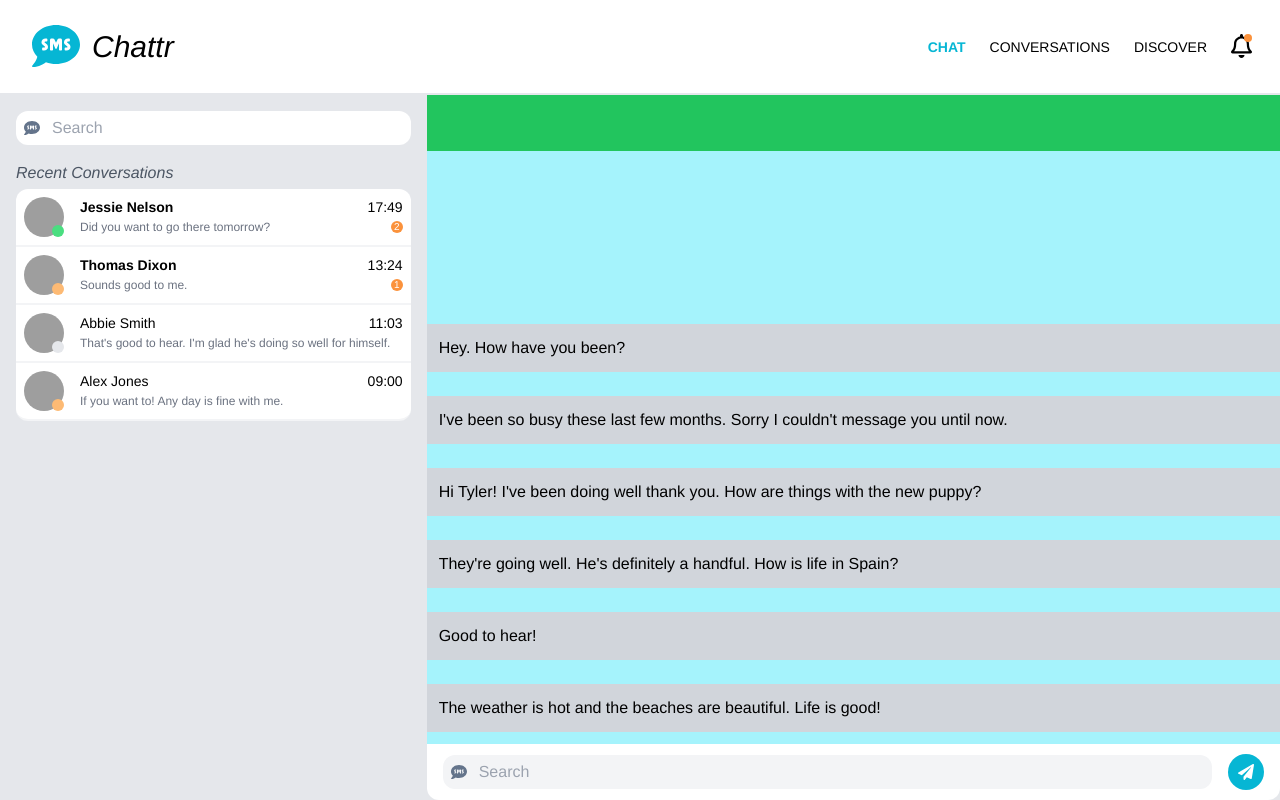
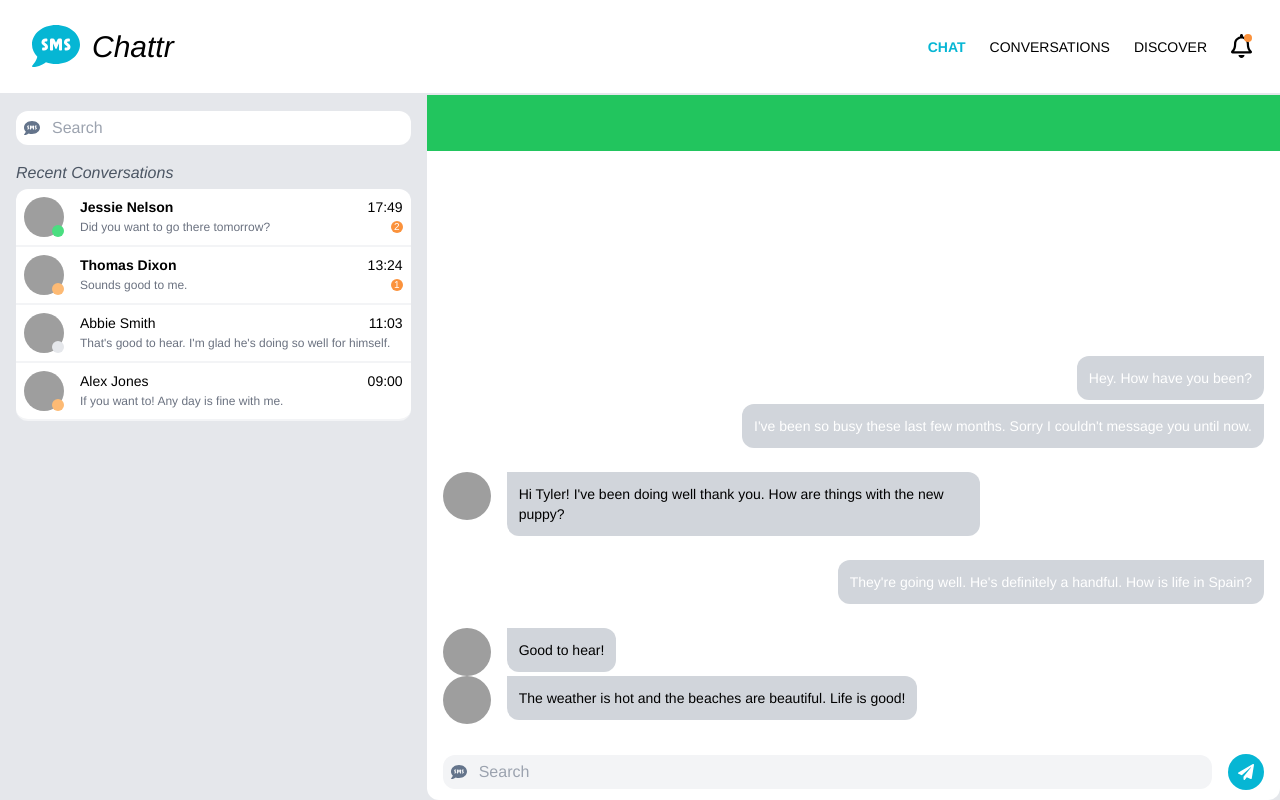
Before and after one commit to Tylxr/vues-from-the-six, a Vue app: page / in a window 1280 px wide. Built offline with nearby package versions, Linux system fonts and the light colour scheme; grey boxes are pictures that could not be loaded.

Commit message:
Continued work on the frontend of the chat messages

```diff
--- a/src/components/HelloWorld.vue
+++ b/src/components/HelloWorld.vue
@@ -106,7 +106,7 @@ const messages = ref([
     <!-- Chat Page/Route -->
     <div class="chat-page flex bg-gray-200">
         <!-- MiniConversation Component -->
-        <div class="mini-conversation-container w-1/3 bg-gray-200 overflow-scroll pb-4">
+        <div class="mini-conversation-container w-1/3 bg-gray-200 overflow-y-scroll pb-4">
             <!-- Search Component -->
             <div class="search relative m-4">
                 <input
@@ -163,9 +163,30 @@ const messages = ref([
         <!-- Chat Component -->
         <div class="chat-container w-2/3 flex-col relative bg-white rounded-b-xl">
             <div class="recipient-details bg-green-500 h-14"></div>
-            <div class="messages-container bg-cyan-200 overflow-auto flex flex-col-reverse">
-                <div v-for="message in messages">
-                    <span class="bg-gray-300 p-3 my-3 block">{{ message.message }}</span>
+            <div class="messages-container overflow-y-scroll flex flex-col-reverse">
+                <div
+                    v-for="(message, index) in messages"
+                    :class="['w-2/3', message.type === 'sent' ? 'self-end' : 'self-start']"
+                    :key="index"
+                >
+                    <div
+                        :class="['flex', message.type === 'sent' ? 'justify-end' : 'justify-start']"
+                    >
+                        <div v-if="message.type === 'received'" class="shrink-0 ml-4">
+                            <img
+                                :src="authorDetails.avatar"
+                                alt="Avatar"
+                                class="rounded-full w-12 h-12 object-cover"
+                            />
+                        </div>
+                        <span
+                            :class="['bg-gray-300 p-3 block mx-4 rounded-xl text-sm',
+                                messages[index - 1]?.type !== message.type ? 'mb-6' : 'mb-1',
+                                message.type === 'sent' ? 'rounded-tr-none bg-cyan-600 text-white' : 'rounded-tl-none bg-gray-300',
+                                index + 1 === messages.length ? 'mt-6' : ''
+                            ]"
+                        >{{ message.message }}</span>
+                    </div>
                 </div>
             </div>
             <div class="chat-box bg-gray=100 h-14 flex justify-between items-center rounded-b-xl">
```
